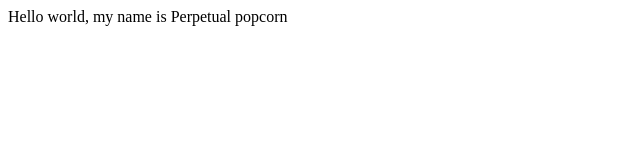
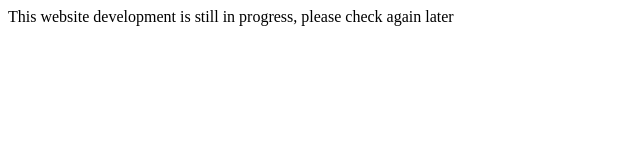
Before and after one commit to perpetualpopcorn/perpetualpopcorn.github.io, a plain HTML site: page index.html in a window 1280 px wide. Shown: the whole page, without its empty margins (0-640 px from the left). Drawn offline with Linux system fonts and the light colour scheme.

Commit message:
in progress
it says developmant in progress

```diff
--- a/index.html
+++ b/index.html
@@ -2,7 +2,7 @@
 <html>
 
 <body>
-Hello world, my name is Perpetual popcorn
+This website development is still in progress, please check again later
 </body>
 
 </html>
```
